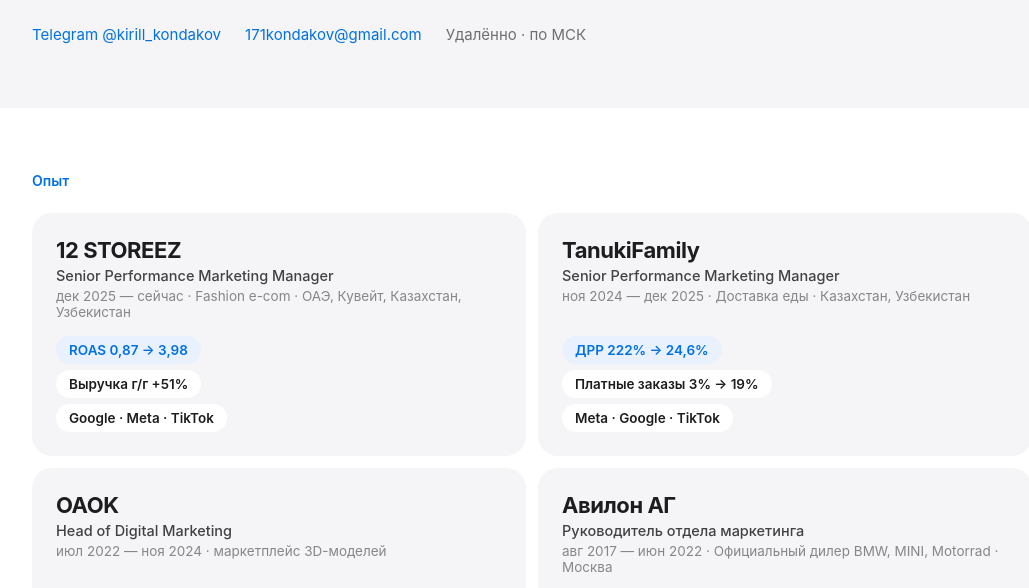
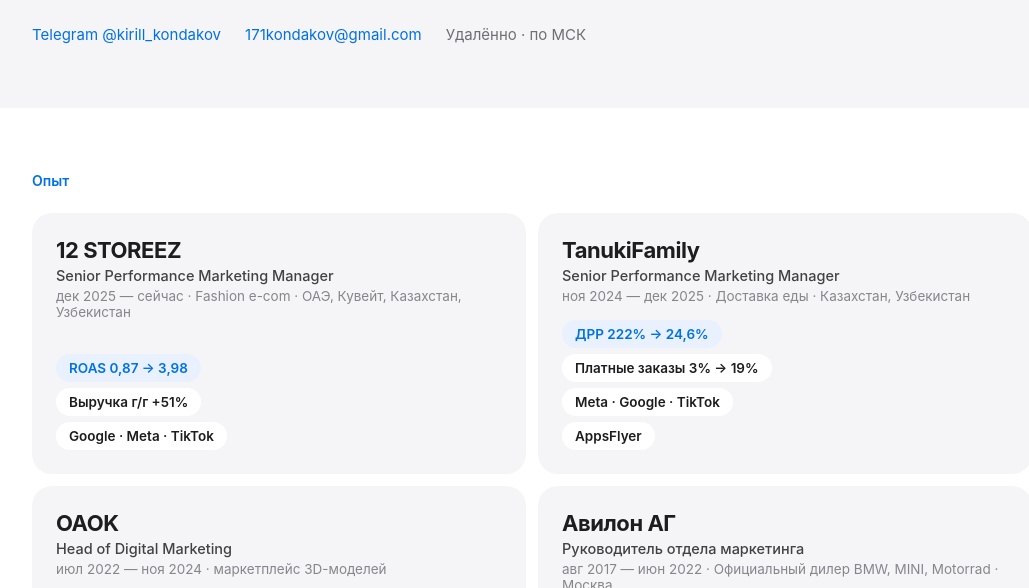
Before and after one commit to kirill-kondakov/kirill-kondakov.github.io, a plain HTML site: page index.html in a window 1280 px wide. Shown: the part 431-1019 px from the top of the page, without its empty margins (108-1137 px from the left). Drawn offline with Linux system fonts and the light colour scheme.

Commit message:
Добавлен AppsFlyer

```diff
--- a/index.html
+++ b/index.html
@@ -138,7 +138,7 @@
         <div class="job-co">TanukiFamily</div>
         <div class="job-role">Senior Performance Marketing Manager</div>
         <div class="job-meta">ноя 2024 — дек 2025 · Доставка еды · Казахстан, Узбекистан</div>
-        <div class="chips"><span class="chip b">ДРР 222% → 24,6%</span><span class="chip">Платные заказы 3% → 19%</span><span class="chip">Meta · Google · TikTok</span></div>
+        <div class="chips"><span class="chip b">ДРР 222% → 24,6%</span><span class="chip">Платные заказы 3% → 19%</span><span class="chip">Meta · Google · TikTok</span><span class="chip">AppsFlyer</span></div>
       </div>
       <div class="job">
         <div class="job-co">OAOK</div>
```
